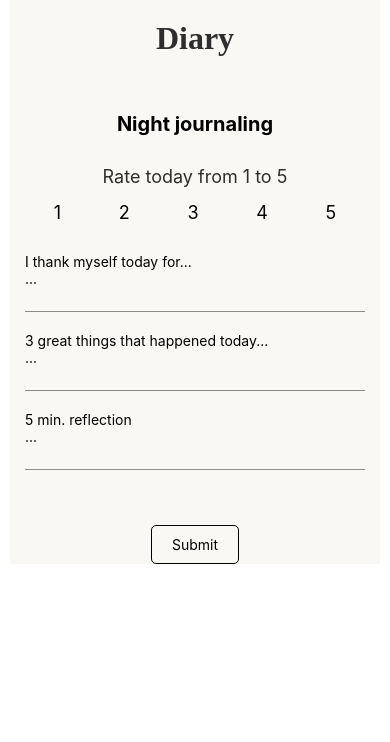
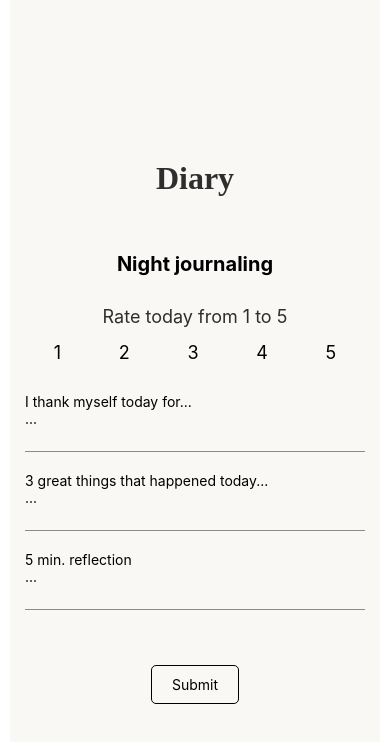
Before and after one commit to AissaRouk/Journaly, a React Native app: screen / in a window 390 px wide. Shown: the top 742 px of the page. Built offline with nearby package versions, Linux system fonts and the light colour scheme; no server answers.

Commit message:
improved syling of mainView

```diff
--- a/App.tsx
+++ b/App.tsx
@@ -85,7 +85,7 @@ function App(): React.JSX.Element {
   useEffect(() => {
     const checkTime = () => {
       const hours = new Date().getHours(); // Get current hour (0-23)
-      // setIsNight(hours >= 18 || hours < 6); // Night is from 6 PM to 6 AM
+      setIsNight(hours >= 18 || hours < 6); // Night is from 6 PM to 6 AM
     };
 
     checkTime(); // Run on mount
@@ -247,7 +247,7 @@ function App(): React.JSX.Element {
   };
 
   return (
-    <View style={{marginHorizontal: 10, backgroundColor: '#FAF8F5'}}>
+    <View style={styles.mainView}>
       <Text style={styles.title}>Diary</Text>
 
       {/* Day journaling */}
@@ -312,6 +312,13 @@ function App(): React.JSX.Element {
 }
 
 const styles = StyleSheet.create({
+  mainView: {
+    marginHorizontal: 10,
+    backgroundColor: '#FAF8F5',
+    flex: 1,
+    justifyContent: 'center',
+    overflow: 'scroll',
+  },
   title: {
     fontSize: 32,
     fontWeight: 'bold',
@@ -324,7 +331,6 @@ const styles = StyleSheet.create({
     marginVertical: 15,
     paddingHorizontal: 15,
     backgroundColor: '#FAF8F5',
-
     paddingVertical: 20,
   },
   inputText: {
```
